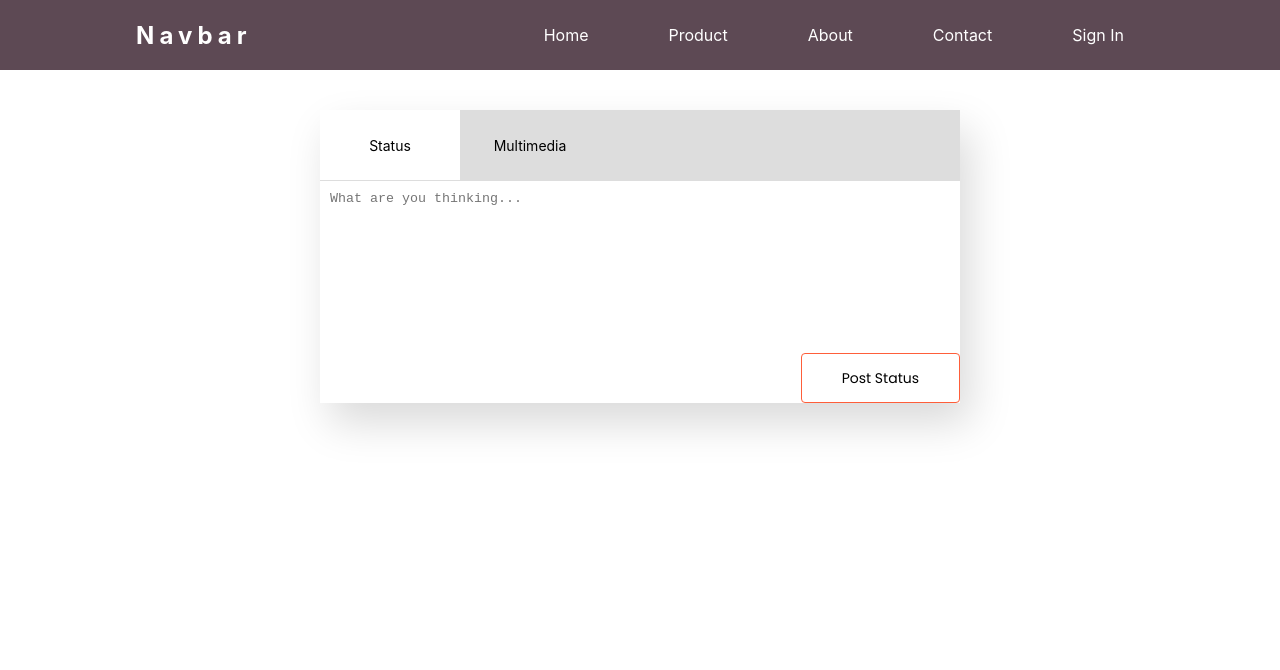
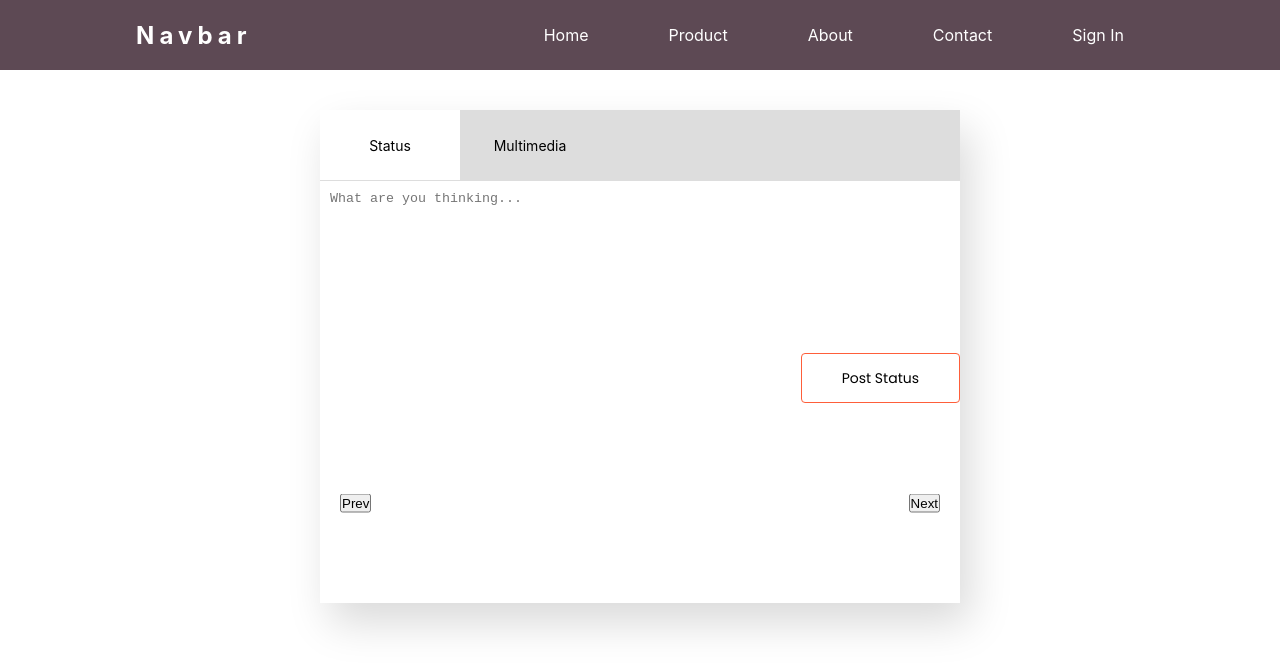
Before and after one commit to phucvo27/collection-custom-component, a React (Create React App) app: page / in a window 1280 px wide. Shown: the top 670 px of the page. Built offline with nearby package versions, Linux system fonts and the light colour scheme.

Commit message:
added carousel

```diff
--- a/src/App.js
+++ b/src/App.js
@@ -1,6 +1,7 @@
 import React from 'react';
 import StatusForm from './components/Status-Form/status-form.component';
-import Navbar from './components/Navbar/navbar.component'
+import Navbar from './components/Navbar/navbar.component';
+import Carousel from './components/Carousel/carousel.component';
 import './App.css';
 
 function App() {
@@ -8,8 +9,8 @@ function App() {
     <React.Fragment>
       <Navbar />
       <div className='container' style={{marginTop: '4rem'}}>
-
           <StatusForm />
+          <Carousel />
       </div>
       </React.Fragment>
 
--- /dev/null
+++ b/src/components/Carousel/carousel.component.jsx
@@ -0,0 +1,82 @@
+import React from 'react';
+
+import './carousel.style.scss';
+
+class Carousel extends React.Component{
+
+    componentDidMount(){
+        // add event listener for remove class when animation run completely
+        document.querySelectorAll('.slide').forEach(el => {
+            el.addEventListener('animationend', this.handleRemoveClass)
+        })
+    }
+    handleRemoveClass = (e)=>{
+        console.log('running listener')
+        if(e.target.classList.value.includes('removeActiveNext')){
+            console.log('prepare for removing')
+            e.target.classList.remove('removeActiveNext')
+        }
+        if(e.target.classList.value.includes('removeActivePrev')){
+            console.log('prepare for removing')
+            e.target.classList.value = 'slide'
+        }
+    }
+    handleNextSlide = ()=>{
+        const currenSlide = document.querySelector('.slide.active');
+        currenSlide.classList.remove('active','activeNext');
+        currenSlide.classList.add('removeActiveNext');
+        const nextSlide = currenSlide.nextSibling;
+        console.log(nextSlide)
+        if(nextSlide){
+            nextSlide.classList.add('active','activeNext');
+        }else{
+            console.log('in else')
+            console.log(document.querySelector('.slide:first-child'));
+            document.querySelector('.slide:first-child').classList.add('active','activeNext')
+        }
+
+    }
+    handlePrevSlide = ()=>{
+        const currenSlide = document.querySelector('.slide.active');
+        currenSlide.classList.remove('active','activePrev');
+        // currenSlide.classList.remove('activeNext');
+        // currenSlide.classList.remove('activePrev');
+        currenSlide.classList.add('removeActivePrev');
+        const nextSlide = currenSlide.previousSibling;
+        //nextSlide.classList.add('active');
+        if(nextSlide){
+            nextSlide.classList.add('active','activePrev');
+        }else{
+            console.log('in else')
+            console.log(document.querySelector('.slide:last-child'));
+            document.querySelector('.slide:last-child').classList.add('active','activePrev')
+        }
+    }
+
+    render(){
+        return(
+            <div className="carousel">
+                <div className="slider">
+                    <div className="slide active" style={{backgroundColor: '#ddd'}}>
+                        <p>Slide 1 </p>
+                    </div>
+                    <div className="slide" style={{backgroundColor: 'goldenrod'}} >
+                        <p>Slide 2 </p>
+                    </div>
+                    <div className="slide" style={{backgroundColor: 'violet'}}>
+                        <p>Slide 3 </p>
+                    </div>
+                </div>
+                <button onClick={this.handlePrevSlide} className="btn--prev">
+                    Prev
+                </button>
+                <button onClick={this.handleNextSlide} className="btn--next">
+                    Next
+                </button>
+            </div>
+        )
+    }
+}
+
+
+export default Carousel;
--- /dev/null
+++ b/src/components/Carousel/carousel.style.scss
@@ -0,0 +1,113 @@
+.carousel{
+    width: 100%;
+    position: relative;
+    height: 20rem;
+    overflow: hidden;
+    .slide{
+        //display: none;
+        opacity: 0;
+        position: absolute;
+        top: 0;
+        left: 0;
+        width: 100%;
+        height: 100%;
+        color: #fff;
+        transition: all .4s;
+        font-size: 1.6rem;
+        transition: all .2s;
+        &.active{
+            z-index: 19
+        }
+        &.activeNext{
+            animation-name: slideInForNext;
+            animation-duration: 1s;
+            animation-fill-mode: forwards;
+            z-index: 19;
+            //display: block;
+        }
+        &.activePrev{
+            animation-name: slideInForPrev;
+            animation-duration: 1s;
+            animation-fill-mode: forwards;
+            z-index: 19;
+        }
+        &.removeActiveNext{
+            animation-name: slideOutForNext;
+            animation-duration: 1s;
+            animation-fill-mode: forwards;
+            z-index: 19;
+        }
+        &.removeActivePrev{
+            animation-name: slideOutForPrev;
+            animation-duration: 1s;
+            animation-fill-mode: forwards;
+            z-index: 19;
+        }
+        &-1{
+            background-color: #ddd;
+        }
+        &-2{
+            background-color: goldenrod
+        }
+        &-3{
+            background-color: violet
+        }
+    }
+
+    .btn--next{
+        position: absolute;
+        top: 50%;
+        right: 2rem;
+        transform: translateY(-50%);
+        z-index: 20;
+    }
+    .btn--prev{
+        position: absolute;
+        top: 50%;
+        left: 2rem;
+        transform: translateY(-50%);
+        z-index: 20;
+    }
+}
+
+@keyframes slideOutForPrev {
+    0% {
+        transform: translateX(0);
+        opacity: 1;
+    }
+    100%{
+        transform: translateX(100%);
+        opacity: 0;
+    }
+}
+@keyframes slideOutForNext {
+    0% {
+        transform: translateX(0);
+        opacity: 1;
+    }
+    100%{
+        transform: translateX(-100%);
+        opacity: 0;
+    }
+}
+@keyframes slideInForPrev {
+    0% {
+        transform: translateX(-100%);
+        opacity: 0;
+    }
+    100%{
+        transform: translateX(0%);
+        opacity: 1;
+    }
+}
+
+@keyframes slideInForNext {
+    0% {
+        transform: translateX(100%);
+        opacity: 0;
+    }
+    100%{
+        transform: translateX(0%);
+        opacity: 1;
+    }
+}
```
